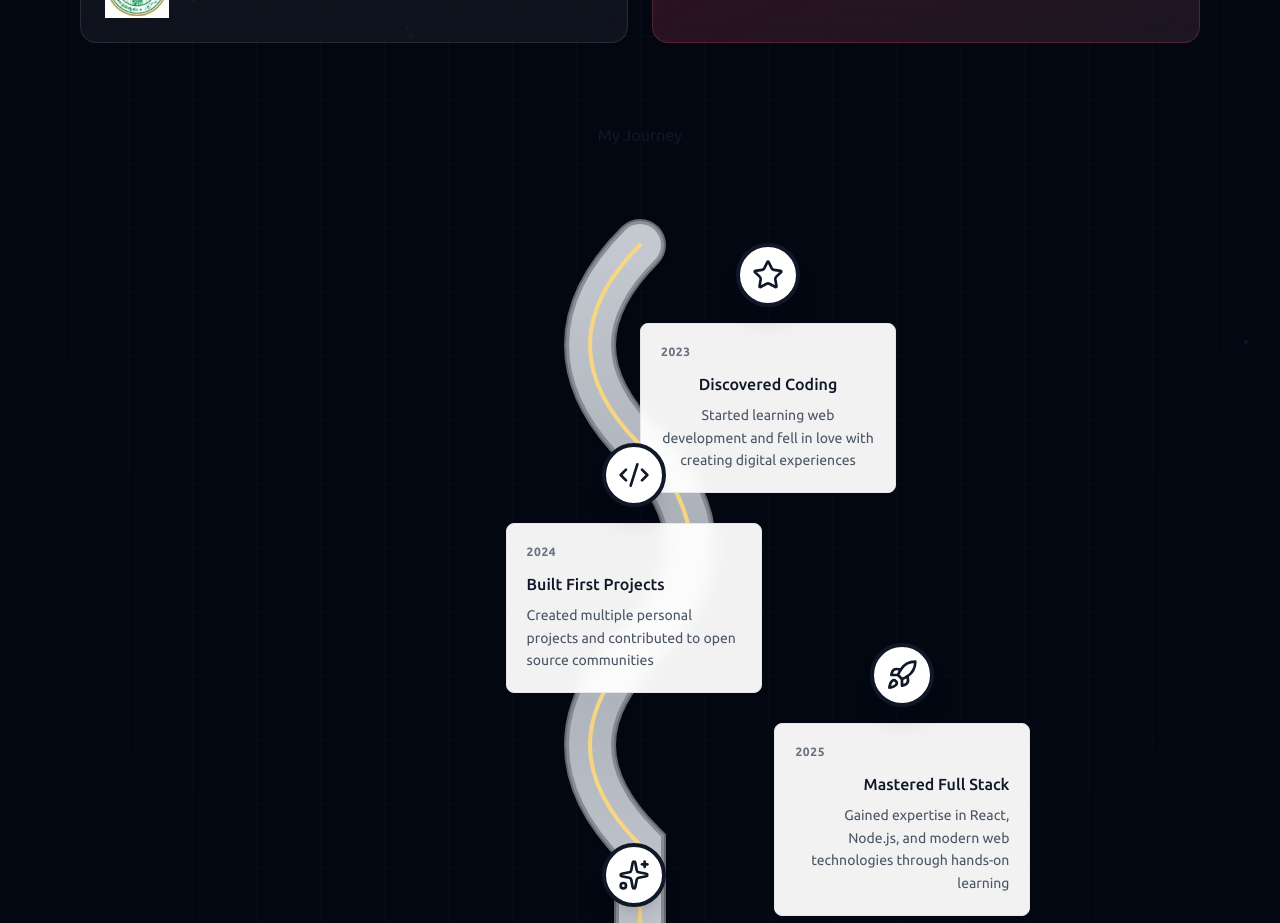
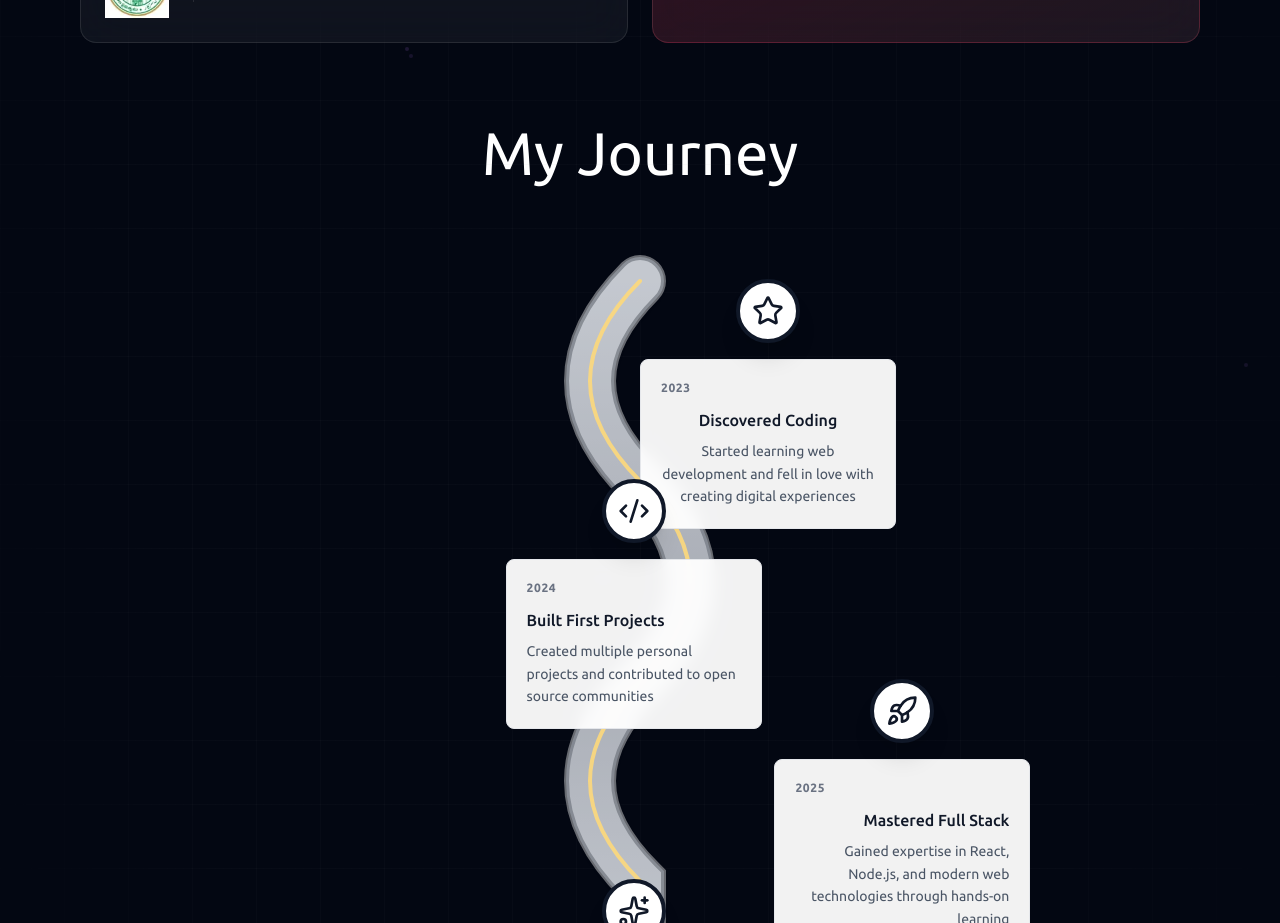
Before and after one commit to AbdulAdnan7/PORT, a React (Vite) app in the folder portfolio/: page / in a window 1280 px wide. Shown: the part 2460-3383 px from the top of the page. Built offline with nearby package versions, Linux system fonts and the light colour scheme.

Commit message:
Fixed my Journey

```diff
--- a/portfolio/src/components/Journey.jsx
+++ b/portfolio/src/components/Journey.jsx
@@ -48,7 +48,7 @@ export function JourneyMap() {
       viewport={{ once: true }}
       transition={{ duration: 0.6, delay: 0.4 }}
     >
-      <h3 className="mb-12 text-center text-gray-900 dark:text-white">
+      <h3 className="mb-12 text-6xl text-center text-white">
         My Journey
       </h3>
 
```
